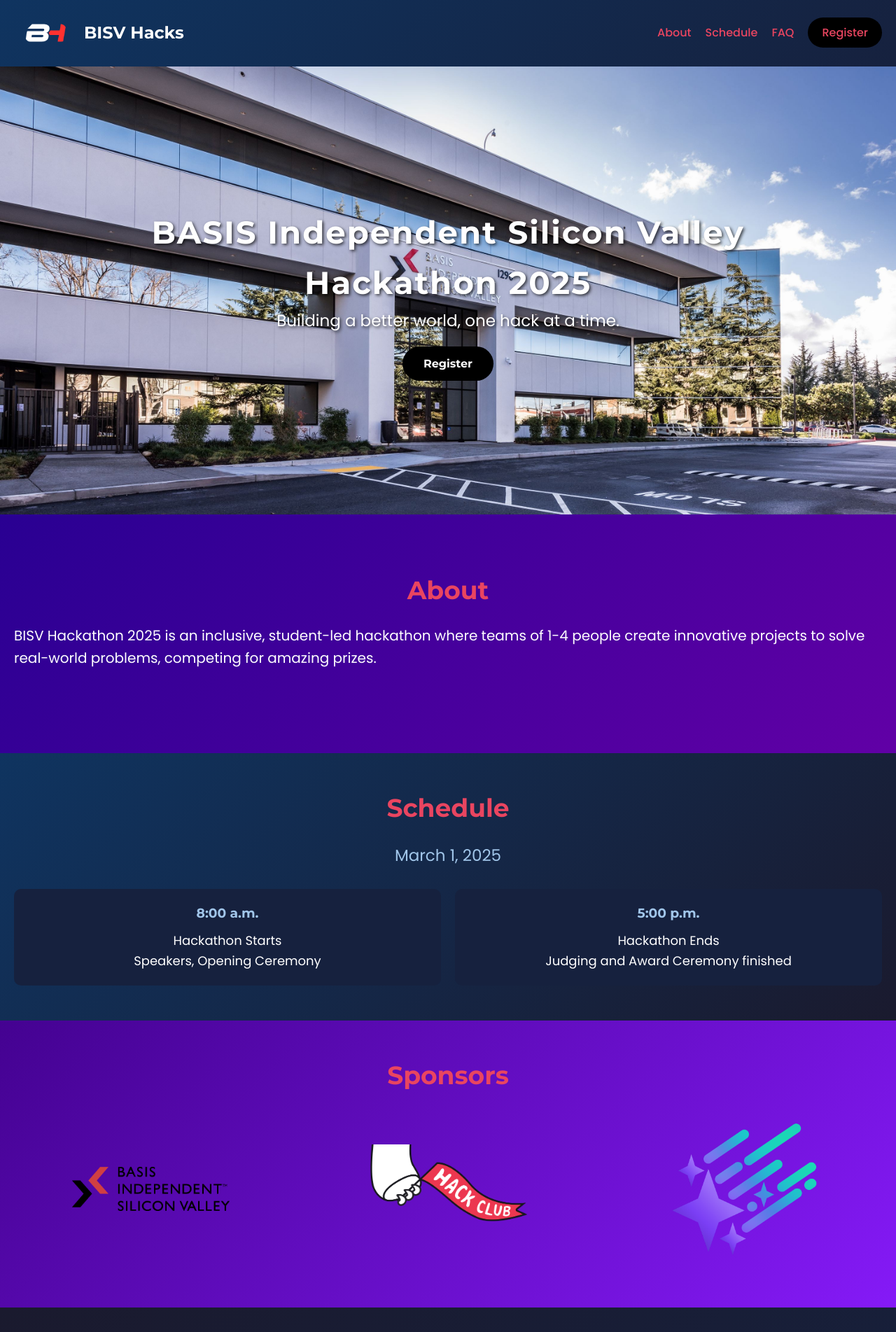
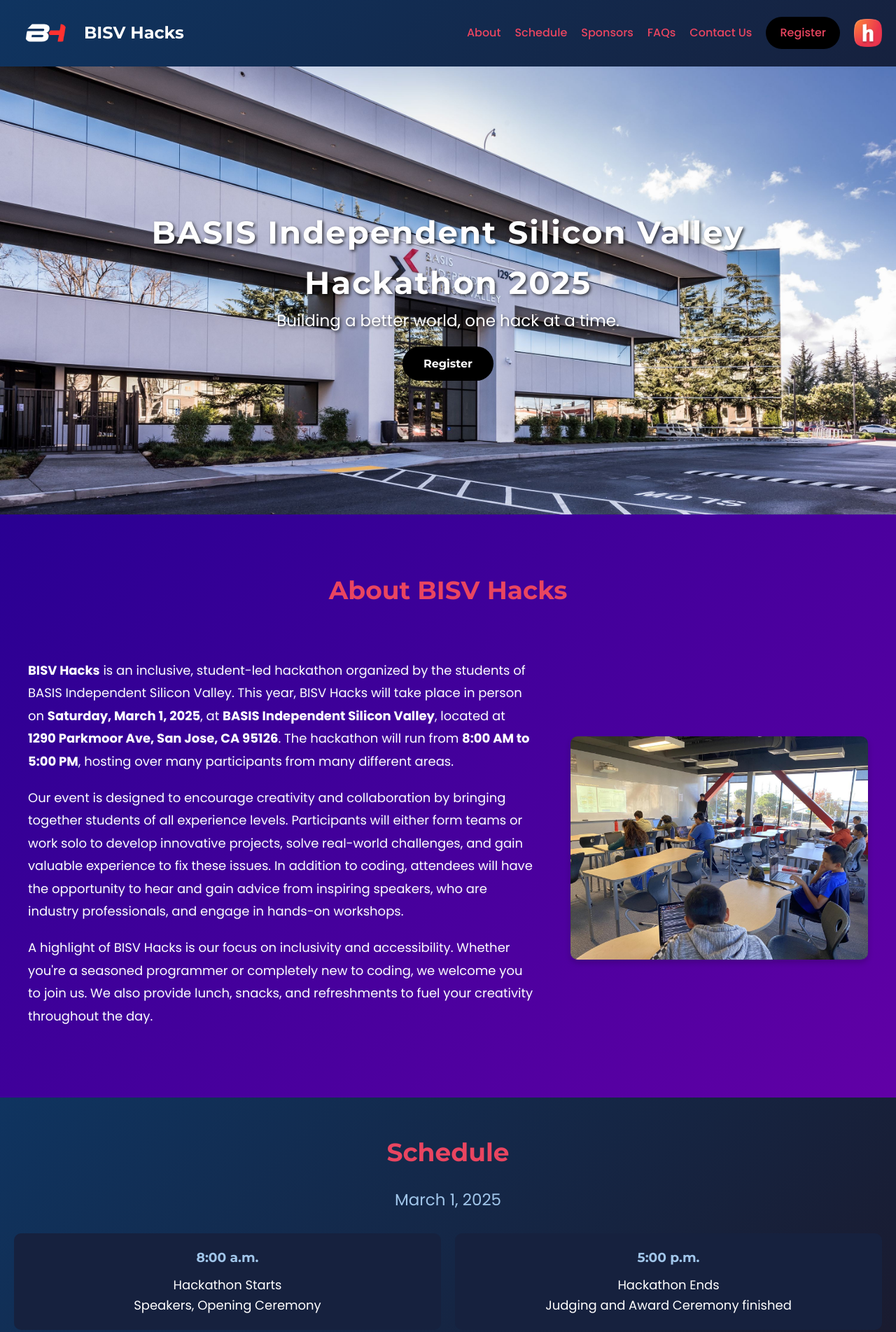
Before and after one commit to nitaigos/nitaigos.github.io, a plain HTML site: page index.html in a window 1280 px wide. Shown: the top 1903 px of the page at 70% size. Drawn offline with Linux system fonts and the light colour scheme.

Commit message:
about section, contact us section, hack club logo on top

```diff
--- a/index.html
+++ b/index.html
@@ -15,14 +15,21 @@
     <header>
         <nav class="navbar">
             <div class="logo-container">
-                <img src="images/bisv hacks logo.png" alt="Logo" class="logo-img">
+                <img src="images/bisv hacks logo.png" alt="B-H Logo" class="logo-img">
                 <span class="logo-text">BISV Hacks</span>
             </div>
             <ul class="nav-links">
                 <li><a href="#about">About</a></li>
                 <li><a href="#schedule">Schedule</a></li>
-                <li><a href="#faq">FAQ</a></li>
-                <li><a href="https://forms.gle/AQseXBcBADEcBx1g6" class="cta-btn">Register</a></li>
+                <li><a href="#sponsors">Sponsors</a></li>
+                <li><a href="#faq">FAQs</a></li>
+                <li><a href="#contact">Contact Us</a></li>
+                <li class="register-link">
+                    <a href="https://forms.gle/AQseXBcBADEcBx1g6" target="_blank" class="cta-btn">Register</a>
+                    <a href="https://hackclub.com" target="_blank">
+                        <img src="images/icon-rounded.png" alt="Hack Club Logo" class="register-logo">
+                    </a>
+                </li>
             </ul>
             <!-- Hamburger menu for mobile -->
             <div class="hamburger" onclick="toggleMenu()">
@@ -38,20 +45,35 @@
         <div class="hero-content">
             <h1></h1>
             <p>Building a better world, one hack at a time.</p>
-            <a href="https://forms.gle/AQseXBcBADEcBx1g6" class="cta-btn">Register</a>
+            <a href="https://forms.gle/AQseXBcBADEcBx1g6" target="_blank" class="cta-btn">Register</a>
         </div>
     </section>
 
     <!-- About Section -->
     <section id="about">
-        <h2>About</h2>
-        <p>BISV Hackathon 2025 is an inclusive, student-led hackathon where teams of 1-4 people create innovative projects to solve real-world problems, competing for amazing prizes.</p>
+        <h2 class="about-header">About BISV Hacks</h2>
+        <div class="about-container">
+            <div class="about-text">
+                <p>
+                    <strong>BISV Hacks</strong> is an inclusive, student-led hackathon organized by the students of BASIS Independent Silicon Valley. This year, BISV Hacks will take place in person on <strong>Saturday, March 1, 2025</strong>, at <strong>BASIS Independent Silicon Valley</strong>, located at <strong>1290 Parkmoor Ave, San Jose, CA 95126</strong>. The hackathon will run from <strong>8:00 AM to 5:00 PM</strong>, hosting over many participants from many different areas.
+                </p>
+                <p>
+                    Our event is designed to encourage creativity and collaboration by bringing together students of all experience levels. Participants will either form teams or work solo to develop innovative projects, solve real-world challenges, and gain valuable experience to fix these issues. In addition to coding, attendees will have the opportunity to hear and gain advice from inspiring speakers, who are industry professionals, and engage in hands-on workshops.
+                </p>
+                <p>
+                    A highlight of BISV Hacks is our focus on inclusivity and accessibility. Whether you're a seasoned programmer or completely new to coding, we welcome you to join us. We also provide lunch, snacks, and refreshments to fuel your creativity throughout the day.
+                </p>
+            </div>
+            <div class="about-image">
+                <img src="images/BISV Hacks about-image.jpeg" alt="BISV Hacks Venue">
+            </div>
+        </div>
     </section>
 
     <!-- Schedule Section -->
     <section id="schedule">
         <h2>Schedule</h2>
-        <p class="schedule-date">March 1, 2025</p> <!-- Added subtitle for date -->
+        <p class="schedule-date">March 1, 2025</p>
         <div class="schedule-grid">
             <div class="schedule-item">
                 <h3>8:00 a.m.</h3>
@@ -109,9 +131,24 @@
         </div>
     </section>
 
+    <!-- Contact Us Section -->
+    <section id="contact">
+        <h2 class="contact-header">Contact Us</h2>
+        <div class="contact-container">
+            <a href="https://www.instagram.com/bisv.hacks/" target="_blank" class="contact-item">
+                <img src="images/instagram icon.png" alt="Instagram" class="contact-icon">
+                <span>Follow us on Instagram</span>
+            </a>
+            <a href="mailto:bisvhackathon@gmail.com" class="contact-item">
+                <img src="images/mail icon.png" alt="Email" class="contact-icon">
+                <span>Email us</span>
+            </a>
+        </div>
+    </section>
+
     <!-- Footer -->
     <footer>
-        <p>© 2025 BISV Hacks | <a href="mailto:bisvhackathon@gmail.com">Contact Us</a></p>
+        <p>© 2025 BISV Hacks</p>
     </footer>
 
     <!-- External JavaScript -->
--- a/styles.css
+++ b/styles.css
@@ -57,6 +57,7 @@ header {
 .nav-links {
     list-style: none;
     display: flex;
+    align-items: center;
     gap: 20px;
     transition: max-height 0.3s ease;
 }
@@ -73,6 +74,13 @@ header {
     color: #fff;
 }
 
+/* Register Link Styling */
+.register-link {
+    display: flex;
+    align-items: center;
+    gap: 20px; /* Space between the button and the logo */
+}
+
 .cta-btn {
     background-color: black;
     padding: 10px 20px;
@@ -86,6 +94,13 @@ header {
 
 .cta-btn:hover {
     background-color: #e94560;
+}
+
+.register-logo {
+    max-width: 40px; /* Adjust the size of the logo */
+    height: auto; /* Maintain aspect ratio */
+    display: inline-block;
+    vertical-align: middle;
 }
 
 /* Hamburger Menu */
@@ -136,7 +151,7 @@ section h2 {
     font-size: 36px;
     margin-bottom: 20px;
     color: #e94560;
-    text-align: center;
+    text-align: center; /* Center aligns the header */
     font-family: 'Montserrat', sans-serif;
 }
 
@@ -199,12 +214,65 @@ section h2 {
 #about {
     padding: 80px 20px;
     background: linear-gradient(135deg, #290092, #6100a6);
+    display: flex;
+    flex-direction: column; /* Stack header, text, and image vertically */
+    align-items: center; /* Center all content horizontally */
+    text-align: center; /* Center the text content */
+    gap: 50px; /* Space between elements */
 }
 
-#about p {
-    font-size: 20px;
-    margin-bottom: 40px;
+.about-header {
+    text-align: center;
+    font-size: 36px;
+    color: #e94560;
+    font-family: 'Montserrat', sans-serif;
+}
+
+.about-container {
+    display: flex;
+    flex-wrap: wrap; /* Allow wrapping on smaller screens */
+    justify-content: space-between;
+    align-items: center;
+    gap: 50px; /* Space between text and image */
+    max-width: 1200px; /* Center the content container */
+    width: 100%; /* Make it responsive */
+}
+
+.about-text {
+    flex: 1 1 60%;
+    font-size: 18px;
+    line-height: 1.8;
+    text-align: left; /* Align text inside the container */
     font-family: 'Poppins', sans-serif;
+}
+
+.about-text p {
+    margin-bottom: 20px;
+    line-height: 1.8;
+}
+
+.about-image {
+    flex: 1 1 35%;
+}
+
+.about-image img {
+    width: 100%;
+    max-width: 450px;
+    height: auto;
+    border-radius: 10px;
+    box-shadow: 0px 4px 8px rgba(0, 0, 0, 0.2);
+}
+
+/* Responsive Design */
+@media (max-width: 768px) {
+    .about-container {
+        flex-direction: column; /* Stack text and image vertically */
+        align-items: center; /* Center content for smaller screens */
+    }
+
+    .about-text {
+        text-align: center;
+    }
 }
 
 /* Schedule Section */
@@ -260,14 +328,15 @@ section h2 {
 .sponsors-grid {
     display: flex;
     justify-content: center;
-    gap: 200px; /* Adjust spacing between sponsors */
-    flex-wrap: wrap; /* Ensures it wraps for smaller screens */
+    align-items: center; /* Ensures vertical alignment */
+    gap: 200px; /* Adds space between logos */
+    flex-wrap: wrap; /* Ensures wrapping on smaller screens */
 }
 
 .sponsor-logo img {
-    width: 150px; /* Adjust to fit logos properly */
-    height: auto;
-    object-fit: contain;
+    width: 200px; /* Uniform width for all logos */
+    height: auto; /* Maintain aspect ratio */
+    object-fit: contain; /* Ensures logos fit inside the container */
     transition: transform 0.3s ease, opacity 0.3s ease;
 }
 
@@ -276,33 +345,17 @@ section h2 {
     opacity: 0.8;
 }
 
-
-.sponsor-link {
-    text-decoration: none;
-}
-
 @media (max-width: 768px) {
     .sponsors-grid {
-        flex-direction: column;
-        gap: 20px; /* Adjust spacing for smaller screens */
+        flex-direction: column; /* Stacks logos vertically on smaller screens */
+        gap: 30px; /* Adjust spacing for smaller screens */
     }
 
     .sponsor-logo img {
-        width: 120px; /* Smaller logo size for mobile */
+        width: 120px; /* Reduce size for smaller screens */
     }
 }
 
-.sponsor-logo img {
-    width: 225px;
-    height: 225px;
-    object-fit: contain;
-    transition: transform 0.3s ease, opacity 0.3s ease;
-}
-
-.sponsor-logo img:hover {
-    transform: scale(1.1);
-    opacity: 0.8;
-}
 
 /* FAQ Section */
 #faq {
@@ -352,12 +405,69 @@ section h2 {
     transform: rotate(90deg);
 }
 
+/* Contact Us */
+#contact {
+    padding: 50px 20px;
+    background: linear-gradient(135deg, #290092, #6100a6);
+    text-align: center;
+    color: #fff;
+    font-family: 'Poppins', sans-serif;
+}
+
+.contact-header {
+    font-size: 36px;
+    margin-bottom: 75px;
+    color: #e94560;
+    font-family: 'Montserrat', sans-serif;
+}
+
+.contact-container {
+    display: flex;
+    justify-content: center;
+    align-items: center;
+    gap: 150px; /* Space between icons */
+    flex-wrap: wrap; /* Allow wrapping on smaller screens */
+}
+
+.contact-item {
+    display: flex;
+    flex-direction: column;
+    align-items: center;
+    text-decoration: none;
+    color: #fff;
+    transition: transform 0.3s ease, opacity 0.3s ease;
+}
+
+.contact-item:hover {
+    transform: scale(1.1);
+    opacity: 0.8;
+}
+
+.contact-icon {
+    width: 80px;
+    height: 80px;
+    margin-bottom: 10px;
+}
+
+/* Responsive Design */
+@media (max-width: 768px) {
+    .contact-container {
+        flex-direction: column; /* Stack icons vertically */
+        gap: 20px; /* Reduce space for smaller screens */
+    }
+
+    .contact-icon {
+        width: 60px; /* Reduce icon size for smaller screens */
+        height: 60px;
+    }
+}
+
 /* Footer */
 footer {
     background: linear-gradient(135deg, #0f3460, #16213e);
     color: white;
     text-align: center;
-    padding: 20px 0;
+    padding: 10px 0;
 }
 
 footer a {
```
Also changed, not shown: images/BISV Hacks about-image.jpeg (added), images/icon-rounded.png (added), images/instagram icon.png (added), images/mail icon.png (added).
